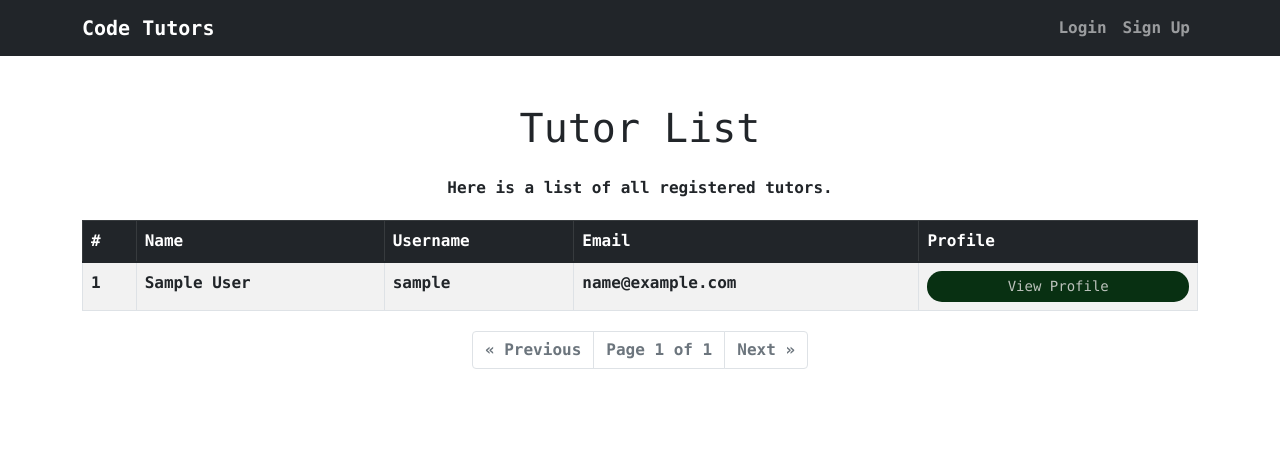
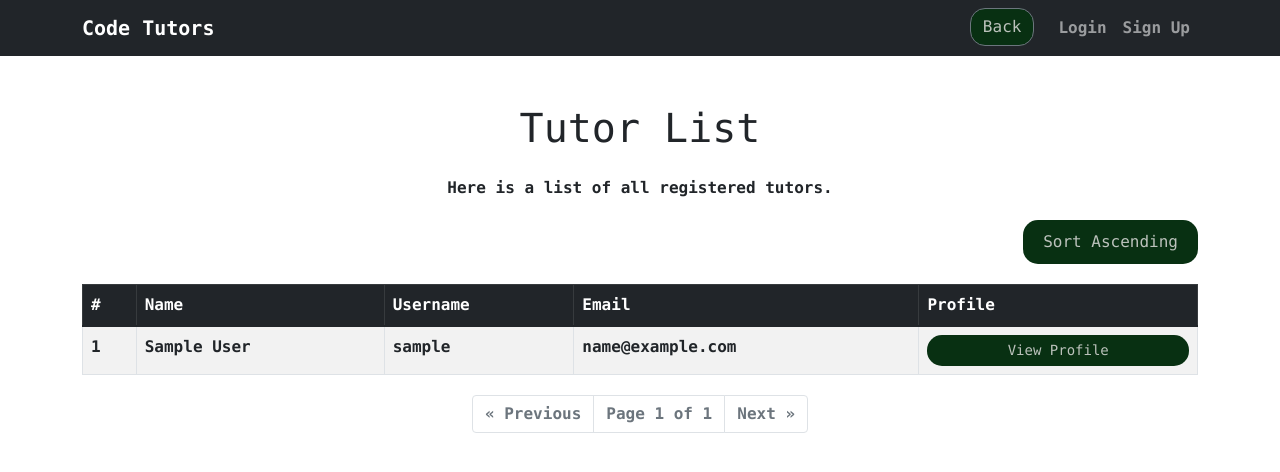
Before and after one commit to BDaws04/Team-NEWT-SEG, a Django app: template tutorials/templates/list_tutors.html in a window 1280 px wide. Shown: the top 472 px of the page. Run offline with Django 4.2, Linux system fonts and the light colour scheme; the template is opened without the code that fills it: most values are stand-ins (such as "Sample title", 1, 10 or a date in 2020); some libraries are stand-ins or nearby versions.

Commit message:
Add sort users and back button

```diff
--- a/tutorials/templates/admin_dashboard.html
+++ b/tutorials/templates/admin_dashboard.html
@@ -10,31 +10,26 @@
     </div>
   </div>
   <div class="row justify-content-center">
-    <!-- Students -->
     <div class="col-md-4 mb-4">
       <a href="{% url 'list_students' %}" class="btn btn-success btn-lg w-100 shadow d-flex align-items-center justify-content-center">
         <i class="bi bi-people-fill me-2"></i>  Students
       </a>
     </div>
-    <!-- Tutors -->
     <div class="col-md-4 mb-4">
       <a href="{% url 'list_tutors' %}" class="btn btn-success w-100 shadow d-flex align-items-center justify-content-center">
         <i class="bi bi-person-badge-fill me-2"></i>  Tutors
       </a>
     </div>
-    <!-- Pending Requests -->
     <div class="col-md-4 mb-4">
       <a href="{% url 'pending_requests' %}" class="btn btn-success w-100 shadow d-flex align-items-center justify-content-center">
         <i class="bi bi-hourglass-split me-2"></i>  Pending Requests
       </a>
     </div>
-    <!-- Invoices -->
     <div class="col-md-4 mb-4">
       <a href="{% url 'invoices' %}" class="btn btn-success btn-lg w-100 shadow d-flex align-items-center justify-content-center">
         <i class="bi bi-receipt-cutoff me-2"></i>  Invoices
       </a>
     </div>
-    <!-- Student Sessions -->
     <div class="col-md-4">
       <a href="{% url 'student_sessions' %}" class="btn btn-success btn-lg w-100 shadow d-flex align-items-center justify-content-center">
         <i class="bi bi-calendar-event me-2"></i>  Student Sessions
--- a/tutorials/templates/available_tutors.html
+++ b/tutorials/templates/available_tutors.html
@@ -4,7 +4,6 @@
     <h1 class="text-center mb-4">Available Tutors for Session Request</h1>
     <p class="text-center">Here is a list of available tutors for this session request.</p>
 
-    <!-- Table displaying available tutors -->
     <table class="table table-bordered table-striped">
         <thead class="table-dark">
             <tr>
@@ -40,7 +39,6 @@
     <p class="text-center">No tutors available for this session request.</p>
     {% endif %}
 
-    <!-- Pagination Controls -->
     <nav aria-label="Page navigation">
         <ul class="pagination justify-content-center">
             {% if tutors.has_previous %}
@@ -73,7 +71,6 @@
         </ul>
     </nav>
 
-    <!-- Back Button -->
     <div class="text-center mt-4">
         <a href="javascript:history.back()" class="btn btn-secondary">Back</a>
     </div>
--- a/tutorials/templates/invoices.html
+++ b/tutorials/templates/invoices.html
@@ -4,7 +4,6 @@
     <h1 class="text-center mb-4">Invoices</h1>
     <p class="text-center">Here is a list of all invoices for student lessons with tutors.</p>
 
-    <!-- Table displaying invoices -->
     <table class="table table-bordered table-striped">
         <thead class="table-dark">
             <tr>
@@ -34,7 +33,7 @@
     <p class="text-center">No invoices found.</p>
     {% endif %}
 
-    <!-- Pagination Controls -->
+
     <nav aria-label="Page navigation">
         <ul class="pagination justify-content-center">
             {% if invoices.has_previous %}
--- a/tutorials/templates/list_tutors.html
+++ b/tutorials/templates/list_tutors.html
@@ -4,7 +4,18 @@
     <h1 class="text-center mb-4">Tutor List</h1>
     <p class="text-center">Here is a list of all registered tutors.</p>
 
-    <!-- Table displaying tutors -->
+    <div class="d-flex justify-content-end mb-3">
+        {% if sort_order == 'asc' %}
+        <a href="?sort=desc" class="btn btn-primary">
+            Sort Descending
+        </a>
+        {% else %}
+        <a href="?sort=asc" class="btn btn-primary">
+            Sort Ascending
+        </a>
+        {% endif %}
+    </div>
+
     <table class="table table-bordered table-striped">
         <thead class="table-dark">
             <tr>
@@ -19,7 +30,7 @@
             {% for tutor in tutors %}
             <tr>
                 <td>{{ forloop.counter }}</td>
-                <td>{{ tutor.user.full_name }}</td>
+                <td>{{ tutor.user.first_name }} {{ tutor.user.last_name }}</td>
                 <td>{{ tutor.user.username }}</td>
                 <td>{{ tutor.user.email }}</td>
                 <td>
@@ -34,12 +45,11 @@
     <p class="text-center">No tutors found.</p>
     {% endif %}
 
-    <!-- Pagination Controls -->
     <nav aria-label="Page navigation">
         <ul class="pagination justify-content-center">
             {% if tutors.has_previous %}
             <li class="page-item">
-                <a class="page-link" href="?page={{ tutors.previous_page_number }}" aria-label="Previous">
+                <a class="page-link" href="?page={{ tutors.previous_page_number }}&sort={{ sort_order }}" aria-label="Previous">
                     <span aria-hidden="true">&laquo; Previous</span>
                 </a>
             </li>
@@ -55,7 +65,7 @@
 
             {% if tutors.has_next %}
             <li class="page-item">
-                <a class="page-link" href="?page={{ tutors.next_page_number }}" aria-label="Next">
+                <a class="page-link" href="?page={{ tutors.next_page_number }}&sort={{ sort_order }}" aria-label="Next">
                     <span aria-hidden="true">Next &raquo;</span>
                 </a>
             </li>
--- a/tutorials/templates/organised_sessions.html
+++ b/tutorials/templates/organised_sessions.html
@@ -4,7 +4,6 @@
     <h1 class="text-center mb-4">Organized Sessions</h1>
     <p class="text-center">Here is a list of all sessions that have been organized.</p>
 
-    <!-- Table displaying organized sessions -->
     <table class="table table-bordered table-striped">
         <thead class="table-dark">
             <tr>
@@ -43,7 +42,7 @@
     <p class="text-center">No organised sessions at this moment</p>
     {% endif %}
 
-    <!-- Pagination Controls -->
+
     <nav aria-label="Page navigation">
         <ul class="pagination justify-content-center">
             {% if requests.has_previous %}
--- a/tutorials/templates/partials/navbar.html
+++ b/tutorials/templates/partials/navbar.html
@@ -1,6 +1,6 @@
 <nav class="navbar navbar-expand-lg navbar-dark bg-dark mb-3">
   <div class="container">
-    <!-- Brand Logo -->
+
     <a class="navbar-brand" href="{% url 'dashboard' %}"> Code Tutors </a>
     <button
       class="navbar-toggler"
@@ -14,11 +14,16 @@
       <span class="navbar-toggler-icon"></span>
     </button>
 
-    <!-- Navbar Links -->
+
     <div class="collapse navbar-collapse" id="navbarSupportedContent">
       <ul class="navbar-nav ms-auto">
+
+        <li class="nav-item">
+          <button class="btn btn-secondary me-3" onclick="window.history.back()">Back</button>
+        </li>
+
         {% if user.is_authenticated %}
-          <!-- Profile Dropdown -->
+
           <li class="nav-item dropdown">
             <a
               class="nav-link dropdown-toggle"
@@ -41,7 +46,7 @@
             </ul>
           </li>
         {% else %}
-          <!-- Login/Sign Up for Unauthenticated Users -->
+
           <li class="nav-item">
             <a class="nav-link" href="{% url 'log_in' %}">Login</a>
           </li>
@@ -54,7 +59,7 @@
   </div>
 </nav>
 
-<!-- Logout Confirmation Modal -->
+
 <div class="modal fade" id="logoutModal" tabindex="-1" aria-labelledby="logoutModalLabel" aria-hidden="true">
   <div class="modal-dialog">
     <div class="modal-content">
--- a/tutorials/templates/pending_requests.html
+++ b/tutorials/templates/pending_requests.html
@@ -4,7 +4,7 @@
     <h1 class="text-center mb-4">Requested Student Sessions</h1>
     <p class="text-center">Here is a list of all requested student sessions.</p>
 
-    <!-- Filters -->
+
     <form method="get" class="mb-4 d-flex justify-content-between">
         <div class="form-group me-2">
             <label for="level">Filter by Level:</label>
@@ -39,7 +39,6 @@
         </div>
     </form>
 
-    <!-- Table displaying session requests -->
     <table class="table table-bordered table-striped">
         <thead class="table-dark">
             <tr>
@@ -79,7 +78,6 @@
     <p class="text-center">No session requests found.</p>
     {% endif %}
 
-    <!-- Pagination Controls -->
     <nav aria-label="Page navigation">
         <ul class="pagination justify-content-center">
             {% if requests.has_previous %}
--- a/tutorials/templates/student_sessions.html
+++ b/tutorials/templates/student_sessions.html
@@ -4,7 +4,7 @@
     <h1 class="text-center mb-4">Your Sessions</h1>
     <p class="text-center">Here is a list of your sessions.</p>
 
-    <!-- Table displaying sessions -->
+
     <table class="table table-bordered table-striped">
         <thead class="table-dark">
             <tr>
@@ -51,7 +51,7 @@
 <p class="text-center">No sessions found.</p>
 {% endif %}
 
-<!-- Pagination Controls -->
+
 <nav aria-label="Page navigation">
     <ul class="pagination justify-content-center">
         {% if sessions.has_previous %}
--- a/tutorials/templates/tutor_sessions_list.html
+++ b/tutorials/templates/tutor_sessions_list.html
@@ -3,7 +3,7 @@
 <div class="container mt-5">
   <h1 class="text-center mb-4">Tutor Sessions</h1>
   <p class="text-center">Here is a list of all tutor sessions.</p>
-  <!-- Table displaying tutor sessions -->
+
   <table class="table table-bordered table-striped">
     <thead class="table-dark">
       <tr>
```
Also changed, not shown: tutorials/templates/home.html (+1 -8 lines), tutorials/templates/list_students.html (+14 -5 lines), tutorials/templates/sign_up.html (+7 -9 lines), tutorials/templates/student_dashboard.html (+4 -4 lines), tutorials/templates/student_detail.html (+6 -6 lines), tutorials/templates/tutor_detail.html (+6 -6 lines), tutorials/views.py (+28 -12 lines).
